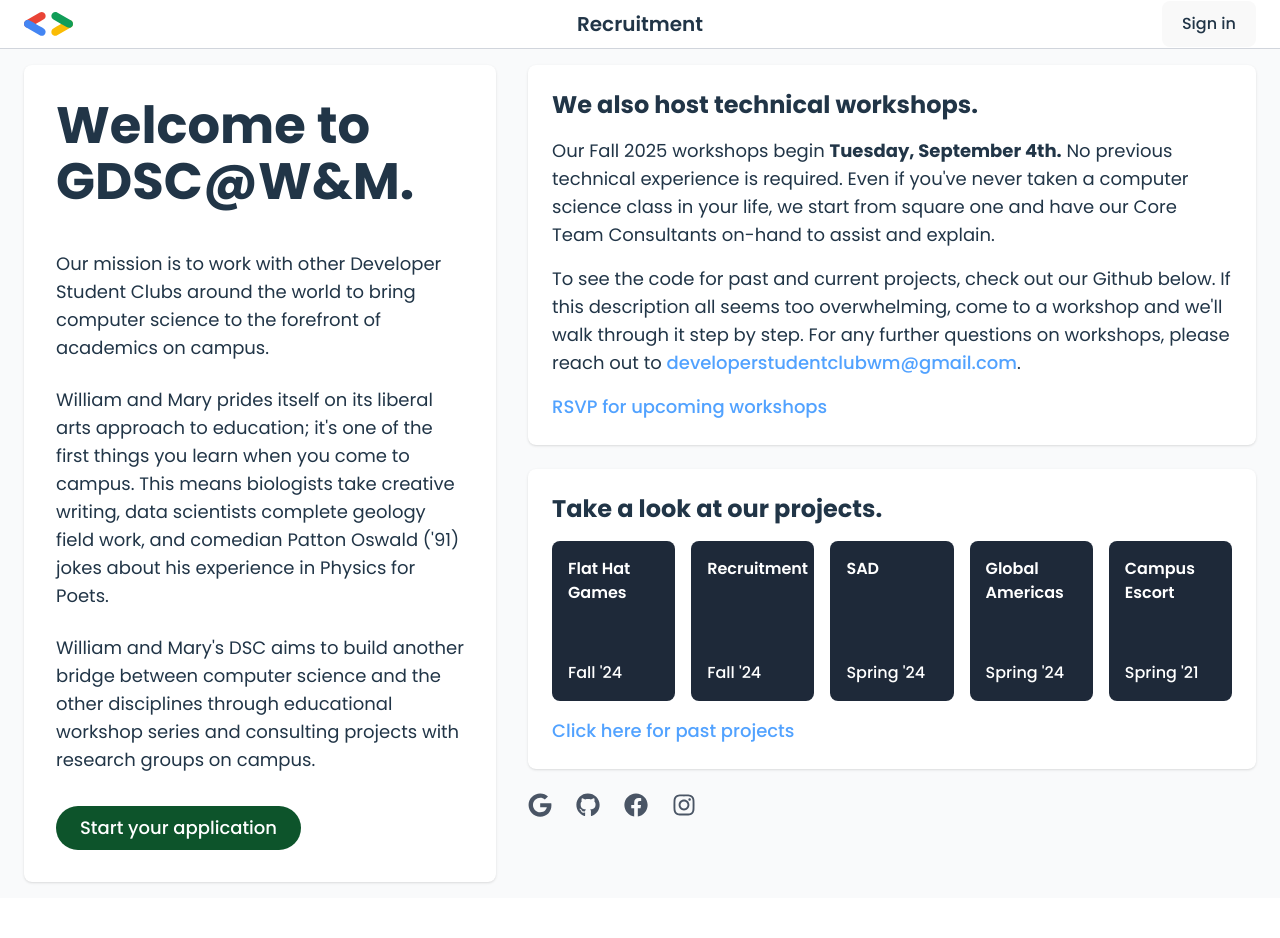
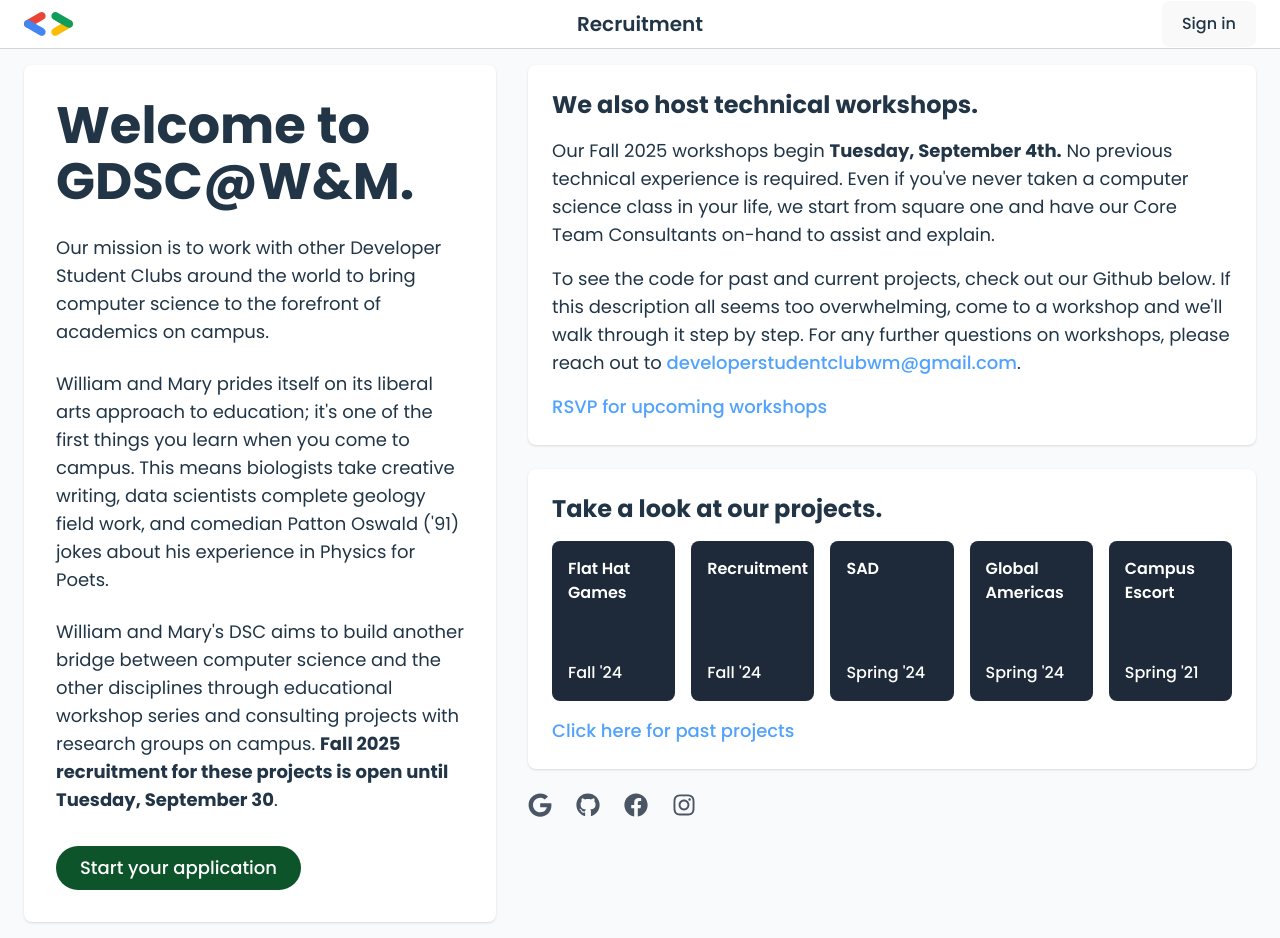
Before and after one commit to gkdot/recruitment-platform, a React (Vite) app: page / in a window 1280 px wide. Before the commit the page ends 898 px from the top, so only its background shows below. Built offline with nearby package versions, Linux system fonts and the light colour scheme; no server answers.

Commit message:
style: small decrease to title bottom margin

```diff
--- a/src/pages/Landing/Hero.tsx
+++ b/src/pages/Landing/Hero.tsx
@@ -7,7 +7,7 @@ interface HeroSectionProps {
 export default function HeroSection({ onSignUp }: HeroSectionProps) {
   return (
     <section className="bg-white rounded-lg shadow p-4 sm:p-6 lg:p-8">
-      <h1 className="text-2xl md:text-3xl font-bold mb-10">
+      <h1 className="text-2xl md:text-3xl font-bold mb-6">
         Welcome to GDSC@W&M.
       </h1>
       <p className="text-base md:text-lg mb-6">
@@ -24,7 +24,12 @@ export default function HeroSection({ onSignUp }: HeroSectionProps) {
       <p className="text-base md:text-lg mb-6">
         William and Mary&apos;s DSC aims to build another bridge between
         computer science and the other disciplines through educational workshop
-        series and consulting projects with research groups on campus.
+        series and consulting projects with research groups on campus.{" "}
+        <b>
+          Fall 2025 recruitment for these projects is open until Tuesday,
+          September 30
+        </b>
+        .
       </p>
       <div className="flex gap-4 mt-8">
         <Link
```
